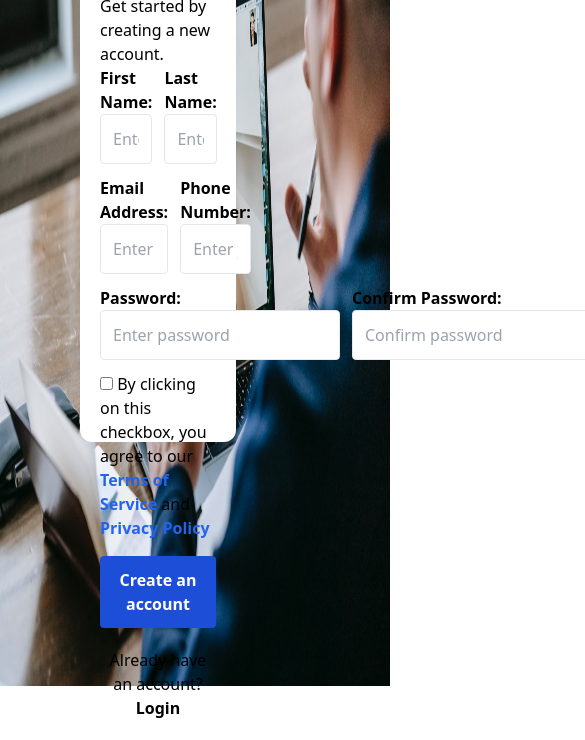
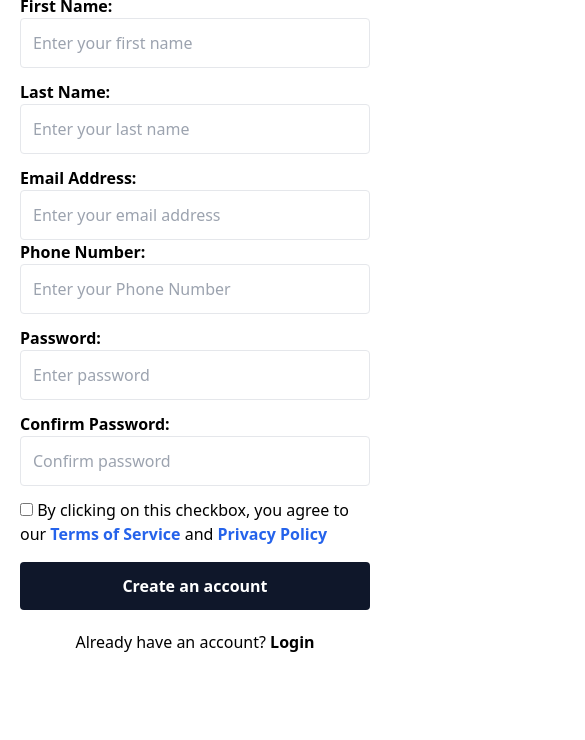
Before and after one commit to Rekojammy/TherapDesk, a website: page signup.html in a window 390 px wide. Shown: the part 158-898 px from the top of the page, 585 px wide, since content can reach past the window. After the commit the page ends 844 px from the top, so only its background shows below. Drawn offline with nearby package versions, Linux system fonts and the light colour scheme.

Commit message:
second commit

```diff
--- a/signup.html
+++ b/signup.html
@@ -16,13 +16,13 @@
 
     <main class="flex flex-row bg-orange-400 md:items-center relative">
 
-        <img class="h-screen w-full" src="./images/pexels-vanessa-garcia-6325975.jpg" alt="">
+        <img class="h-screen w-full hidden lg:block" src="./images/pexels-vanessa-garcia-6325975.jpg" alt="">
 
-        <div class="absolute rounded-xl left-20 w-2/5 h-[600px] bg-white px-5">
+        <div class="absolute rounded-xl lg:left-20 lg:w-2/5 lg:h-[600px] bg-white px-5">
 
 
             <!-- Form  --->
-            <form class="form-group mt-4" id="signupform">
+            <form class="lg:mt-4" id="signupform">
                 <div class="row mt-4">
 
                     <!-- Logo  --->
@@ -43,8 +43,8 @@
                     </div>
                 </div>
 
-                <div class="flex gap-3">
-                    <div class="mb-3">
+                <div class="lg:flex gap-3">
+                    <div class="my-3">
                         <!-- First Name  --->
                         <label for="fname" class="mb-3 font-semibold">First Name:</label>
                         <input type="text" name="firstname" class="w-full border rounded p-3 outline-blue-500" id="firstname"
@@ -60,7 +60,7 @@
 
                     </div>
                 </div>
-                <div class="flex gap-3">
+                <div class="lg:flex gap-3">
                     <!-- Email Address  --->
                     <div class="">
                         <label for="email" class="mb-3 font-semibold">Email Address:</label>
@@ -81,19 +81,19 @@
 
 
                 <!-- Password  --->
-                <div class="flex my-3 gap-3">
+                <div class="lg:flex my-3 gap-3">
                     <div class="">
                         <label for="pword" class="font-semibold">Password:</label>
-                        <div class="w-60">
+                        <div class="lg:w-60">
                             <input type="password" name="password" id="password" class="w-full border rounded p-3 outline-blue-500"
                                 minlength="8" placeholder="Enter password" fields="password" required>
                         </div>
                     </div>
 
                     <!-- Confirm Password  --->
-                    <div class="">
+                    <div class="mt-3 lg:mt-0">
                         <label for="confrm" class="font-semibold">Confirm Password:</label>
-                        <div class="w-64">
+                        <div class="lg:w-64">
                             <input type="password" name="confirmpassword" id="confirmpassword"
                                 class="w-full border rounded p-3 outline-blue-500" placeholder="Confirm password" fields="confirmpassword"
                                 minlength="8" required>
@@ -114,7 +114,7 @@
                 </div>
 
                 <button type="button" id="signup_btn"
-                    class="w-full bg-blue-700 text-white font-bold rounded py-3 mt-4 hover:bg-blue-500">Create an
+                    class="w-full bg-slate-900 text-white font-bold rounded py-3 mt-4 hover:bg-slate-500">Create an
                     account</button>
 
 
```
Also changed, not shown: index.html (+11 -7 lines), login.html (+6 -7 lines).
